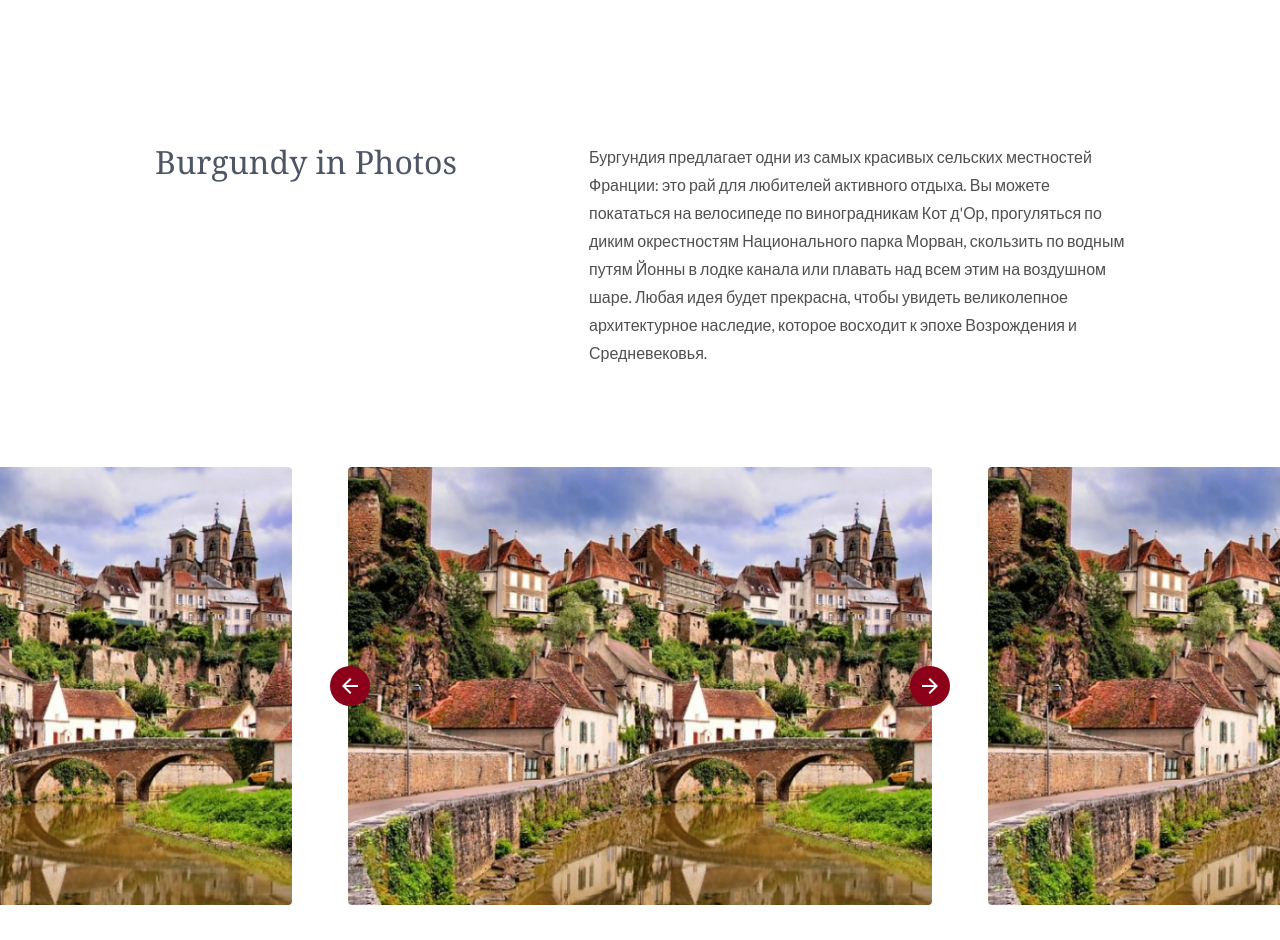
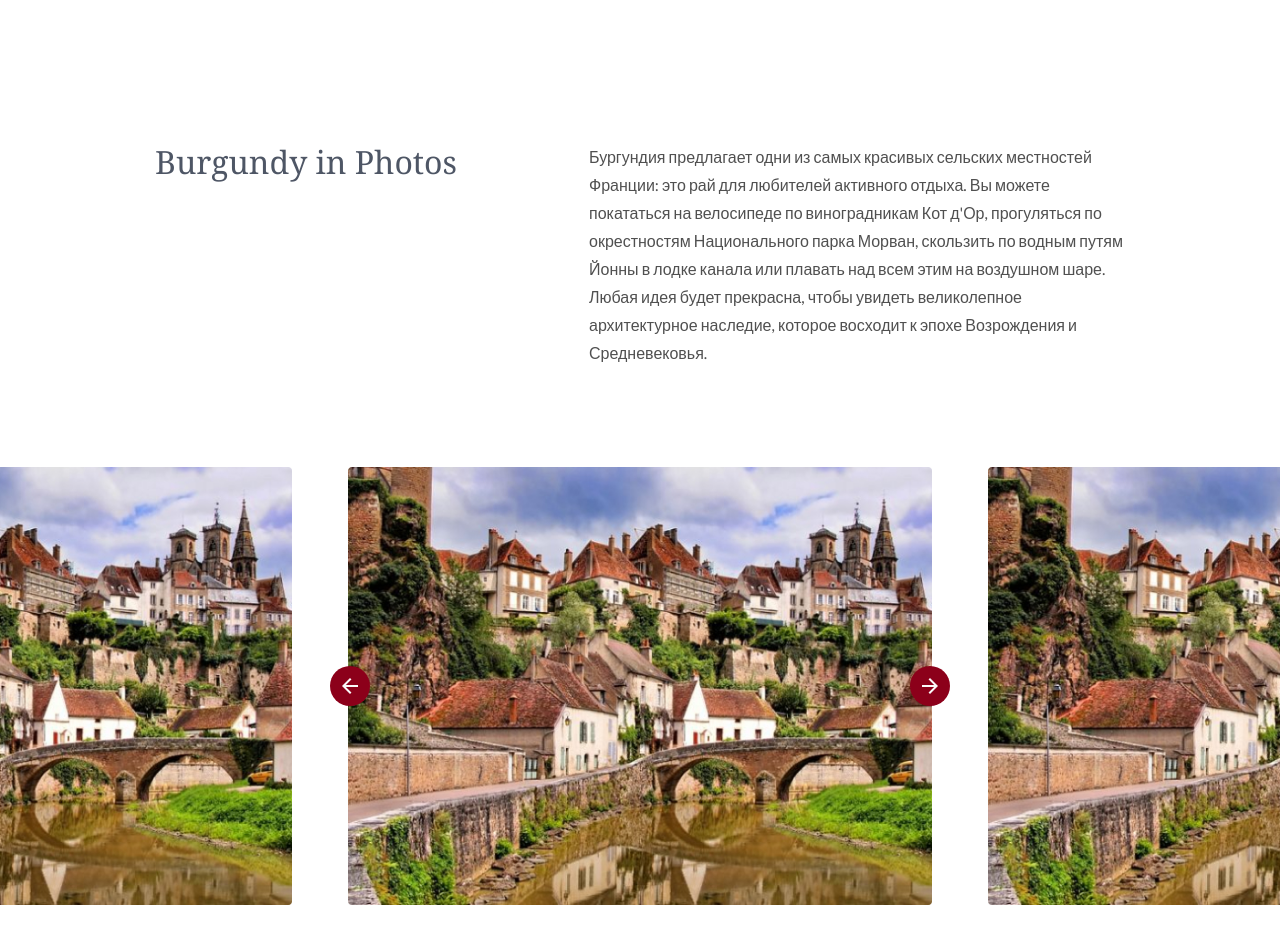
Before and after one commit to vladdoletskiy/burgundia2, a plain HTML site: page index.html in a window 1280 px wide. Shown: the part 3824-4764 px from the top of the page. Drawn offline with nearby package versions, Linux system fonts and the light colour scheme.

Commit message:
first commit

```diff
--- a/index.html
+++ b/index.html
@@ -136,7 +136,7 @@
                 Бургундия предлагает одни из самых красивых сельских
                  местностей Франции: это рай для любителей активного
                   отдыха. Вы можете покататься на велосипеде по
-                  виноградникам Кот д'Ор, прогуляться по диким окрестностям
+                  виноградникам Кот д'Ор, прогуляться по окрестностям
                    Национального парка Морван, скользить по водным
                    путям Йонны в лодке канала или плавать над всем
                    этим на воздушном шаре. Любая идея будет прекрасна,
```
